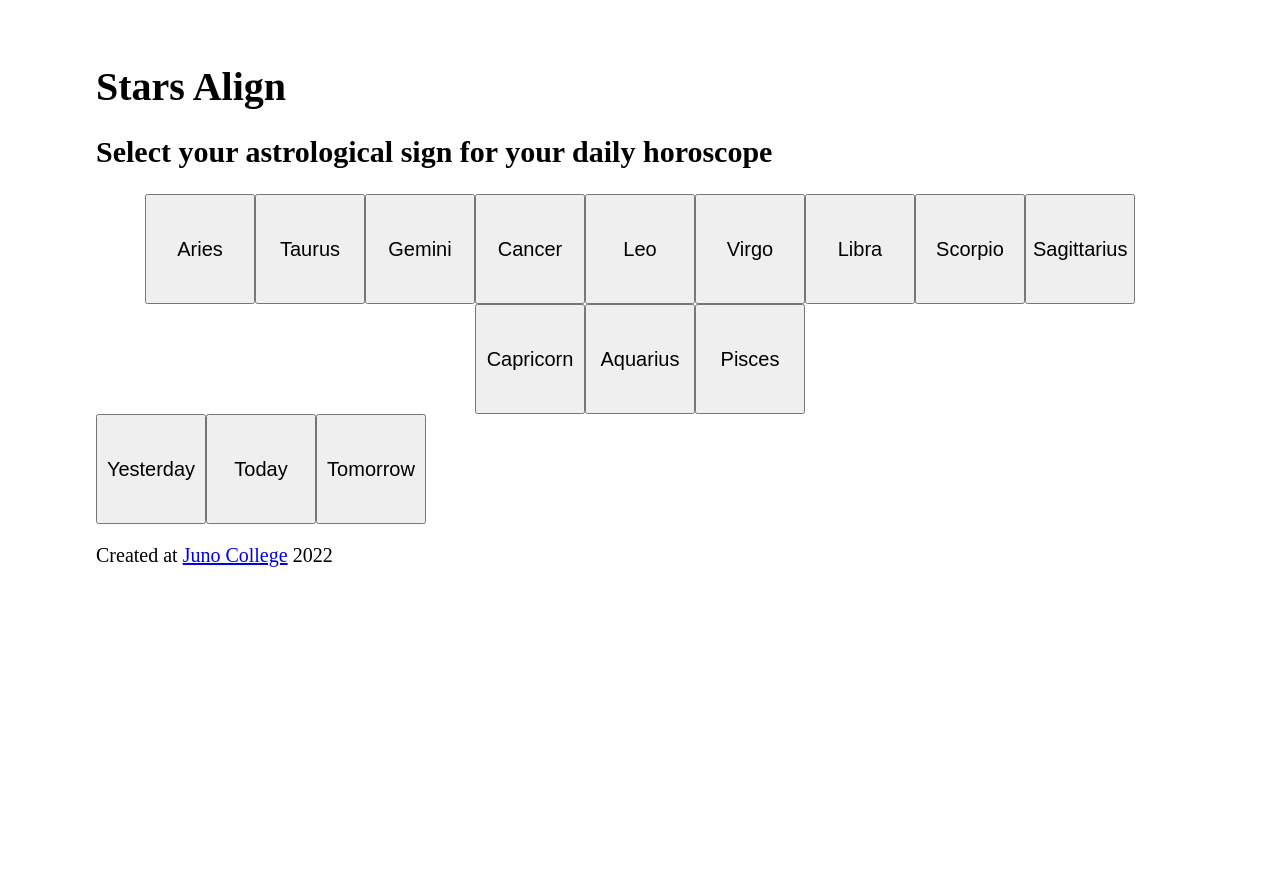
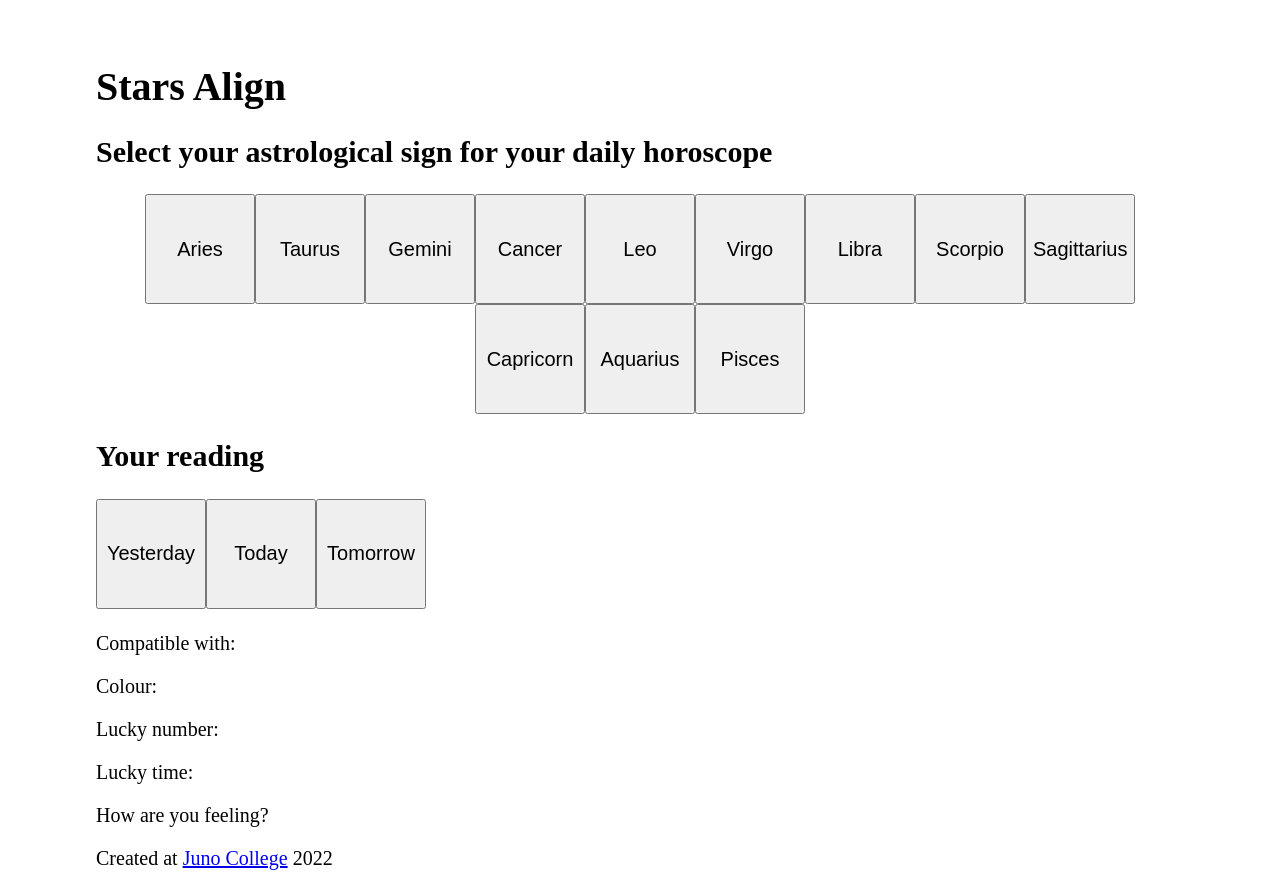
Before and after one commit to sabinetait/sabine-tait-project-three, a React (Create React App) app: page / in a window 1280 px wide. Before the commit the page ends 800 px from the top, so only its background shows below. Built offline with nearby package versions, Linux system fonts and the light colour scheme.

Commit message:
organisation and semantic changes + add error handling in axios :cyclone:

```diff
--- a/src/Results.js
+++ /dev/null
@@ -1,19 +0,0 @@
-// Results
-
-const Results = (props) => {
-    return (
-        <div className="user-horoscopeReading">
-            <p>{props.current_date}</p>
-            <p>{props.description}</p>
-            <p>{props.compatibility}</p>
-            <p>{props.color}</p>
-            <p>{props.lucky_number}</p>
-            <p>{props.lucky_time}</p>
-            <p>{props.mood}</p>
-        </div>
-
-
-    )
-}
-
-export default Results;
--- a/src/SignSelection.js
+++ /dev/null
@@ -1,100 +0,0 @@
-// Sign Selection
-import axios from 'axios';
-import { useEffect, useState } from 'react';
-
-import Results from './Results.js';
-
-const SignSelection = () => {
-    // set user's astrological choice into state
-    const [horoscope, setHoroscope] = useState([]);
-    const [userChoice, setUserChoice] = useState('');
-
-    // set user's choice of date into state
-    const [date, setDate] = useState('');
-
-    // event listener for click on user's astrological sign choice
-    const handleClick = (event) => {
-      setUserChoice(event.target.id);
-    }
-
-    // event listener for click on user's choice of date
-    const handleDateChange = (event) => {
-      setDate(event.target.id);
-    }
-
-    // API call to fetch data based on user's astrological choice
-    useEffect( () => {
-      // condition where API is only called with the user's choice
-      if (userChoice !== '') {
-        axios({
-          url: 'https://aztro.sameerkumar.website',
-          method: 'POST',
-          dataResponse: 'json',
-          params: {
-            sign: userChoice,
-            day: 'today',
-          }
-        }).then( (response) => {
-          setHoroscope(response.data);
-        });
-      }
-    }, [userChoice])
-
-    // API call to fetch data based on user's astrological choice & choice of date
-    useEffect ( () => {
-      // condition where API is only called with a date
-      if (date !== '') {
-        axios({
-          url: 'https://aztro.sameerkumar.website',
-          method: 'POST',
-          dataResponse: 'json',
-          params: {
-            sign: userChoice,
-            day: date,
-          }
-        }).then( (response) => {
-          setHoroscope(response.data);
-        });
-      }
-    }, [userChoice,date])
-
-    return (
-        <div>
-            <h2>Select your astrological sign for your daily horoscope</h2>
-
-            <div className="astro-buttons">
-                <button id="aries" onClick={ handleClick }>Aries</button>
-                <button id="taurus" onClick={ handleClick }>Taurus</button>
-                <button id="gemini" onClick={ handleClick }>Gemini</button>
-                <button id="cancer" onClick={ handleClick }>Cancer</button>
-                <button id="leo" onClick={ handleClick }>Leo</button>
-                <button id="virgo" onClick={ handleClick }>Virgo</button>
-                <button id="libra" onClick={ handleClick }>Libra</button>
-                <button id="scorpio" onClick={ handleClick }>Scorpio</button>
-                <button id="sagittarius" onClick={ handleClick }>Sagittarius</button>
-                <button id="capricorn" onClick={ handleClick }>Capricorn</button>
-                <button id="aquarius" onClick={ handleClick }>Aquarius</button>
-                <button id="pisces" onClick={ handleClick }>Pisces</button>
-            </div>
-
-            <div className="date-buttons">
-              <button id="yesterday" onClick={ handleDateChange }>Yesterday</button>
-              <button id="today" onClick={ handleDateChange }>Today</button>
-              <button id="tomorrow" onClick={ handleDateChange }>Tomorrow</button>
-            </div>
-
-            <Results
-                current_date={horoscope.current_date}
-                description={horoscope.description}
-                compatibility={horoscope.compatibility}
-                color={horoscope.color}
-                lucky_number={horoscope.lucky_number}
-                lucky_time={horoscope.lucky_time}
-                mood={horoscope.mood}
-            />
-        </div>
-
-    )
-}
-
-export default SignSelection;
--- /dev/null
+++ b/src/components/Results.js
@@ -0,0 +1,19 @@
+// Results
+
+const Results = (props) => {
+    return (
+        <section className="results">
+            <div className="user-horoscopeReading">
+                <h3>{props.current_date}</h3>
+                <p>{props.description}</p>
+                <p>Compatible with: {props.compatibility}</p>
+                <p>Colour: {props.color}</p>
+                <p>Lucky number: {props.lucky_number}</p>
+                <p>Lucky time: {props.lucky_time}</p>
+                <p>How are you feeling? {props.mood}</p>
+            </div>
+        </section>
+    )
+}
+
+export default Results;
--- /dev/null
+++ b/src/components/SignSelection.js
@@ -0,0 +1,117 @@
+// Sign Selection
+
+// Modules
+import axios from 'axios';
+import { useEffect, useState } from 'react';
+
+// Components
+import Results from './Results.js';
+
+const SignSelection = () => {
+    // set user's astrological choice into state
+    const [horoscope, setHoroscope] = useState([]);
+    const [userChoice, setUserChoice] = useState('');
+
+    // set user's choice of date into state
+    const [date, setDate] = useState('');
+
+    // event listener for click on user's astrological sign choice
+    const handleClick = (event) => {
+      setUserChoice(event.target.id);
+    }
+
+    // event listener for click on user's choice of date
+    const handleDateChange = (event) => {
+      setDate(event.target.id);
+    }
+
+    // API call to fetch data based on user's astrological choice
+    useEffect( () => {
+      // condition where API is only called with the user's choice
+      if (userChoice !== '') {
+        axios({
+          url: 'https://aztro.sameerkumar.website',
+          method: 'POST',
+          dataResponse: 'json',
+          params: {
+            sign: userChoice,
+            day: 'today',
+          }
+        }).then( (response) => {
+          setHoroscope(response.data);
+        });
+      }
+    }, [userChoice])
+
+    // API call to fetch data based on user's astrological choice & choice of date
+    useEffect ( () => {
+      // condition where API is only called with a date
+      if (date !== '') {
+        axios({
+          url: 'https://aztro.sameerkumar.website',
+          method: 'POST',
+          dataResponse: 'json',
+          params: {
+            sign: userChoice,
+            day: date,
+          }
+        }).then( (response) => {
+          setHoroscope(response.data);
+
+        }).catch ((error) => {
+          console.log(error);
+        })
+      }
+    }, [userChoice, date])
+
+    return (
+      <main>
+
+        <section className="sign-selection">
+
+          <h2>Select your astrological sign for your daily horoscope</h2>
+
+          <div className="astro-buttons">
+            <button id="aries" onClick={ handleClick }>Aries</button>
+            <button id="taurus" onClick={ handleClick }>Taurus</button>
+            <button id="gemini" onClick={ handleClick }>Gemini</button>
+            <button id="cancer" onClick={ handleClick }>Cancer</button>
+            <button id="leo" onClick={ handleClick }>Leo</button>
+            <button id="virgo" onClick={ handleClick }>Virgo</button>
+            <button id="libra" onClick={ handleClick }>Libra</button>
+            <button id="scorpio" onClick={ handleClick }>Scorpio</button>
+            <button id="sagittarius" onClick={ handleClick }>Sagittarius</button>
+            <button id="capricorn" onClick={ handleClick }>Capricorn</button>
+            <button id="aquarius" onClick={ handleClick }>Aquarius</button>
+            <button id="pisces" onClick={ handleClick }>Pisces</button>
+          </div>
+        </section>
+
+
+        <section className="horoscope-reading">
+
+          <h2>Your reading</h2>
+
+          <div className="date-buttons">
+            <button id="yesterday" onClick={ handleDateChange }>Yesterday</button>
+            <button id="today" onClick={ handleDateChange }>Today</button>
+            <button id="tomorrow" onClick={ handleDateChange }>Tomorrow</button>
+          </div>
+
+          <Results
+            current_date={horoscope.current_date}
+            description={horoscope.description}
+            compatibility={horoscope.compatibility}
+            color={horoscope.color}
+            lucky_number={horoscope.lucky_number}
+            lucky_time={horoscope.lucky_time}
+            mood={horoscope.mood}
+          />
+        </section>
+
+      </main>
+
+    )
+}
+
+export default SignSelection;
```
Also changed, not shown: src/App.js (+6 -6 lines), src/components/Footer.js (renamed from src/Footer.js), src/components/Header.js (renamed from src/Header.js).
